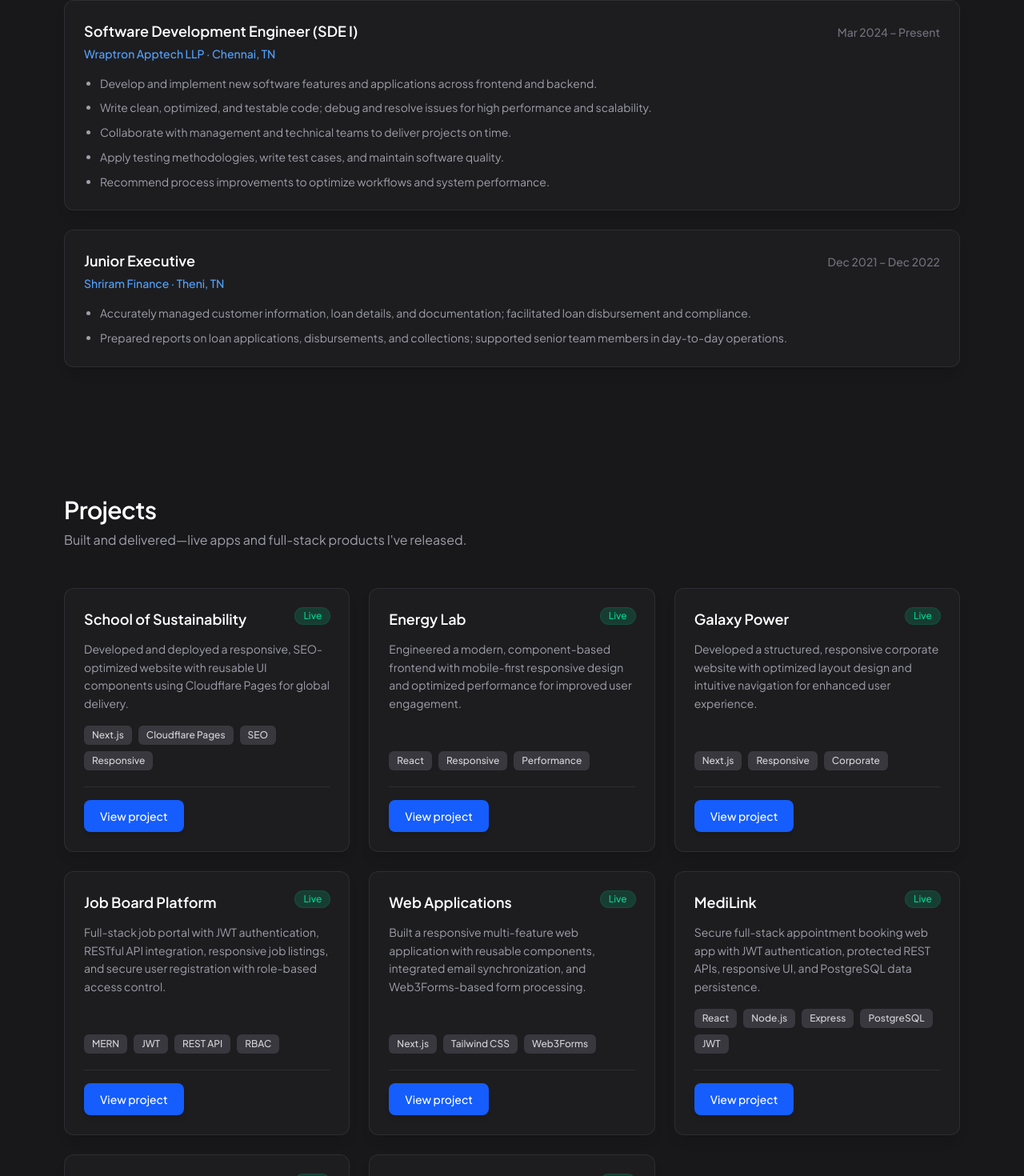
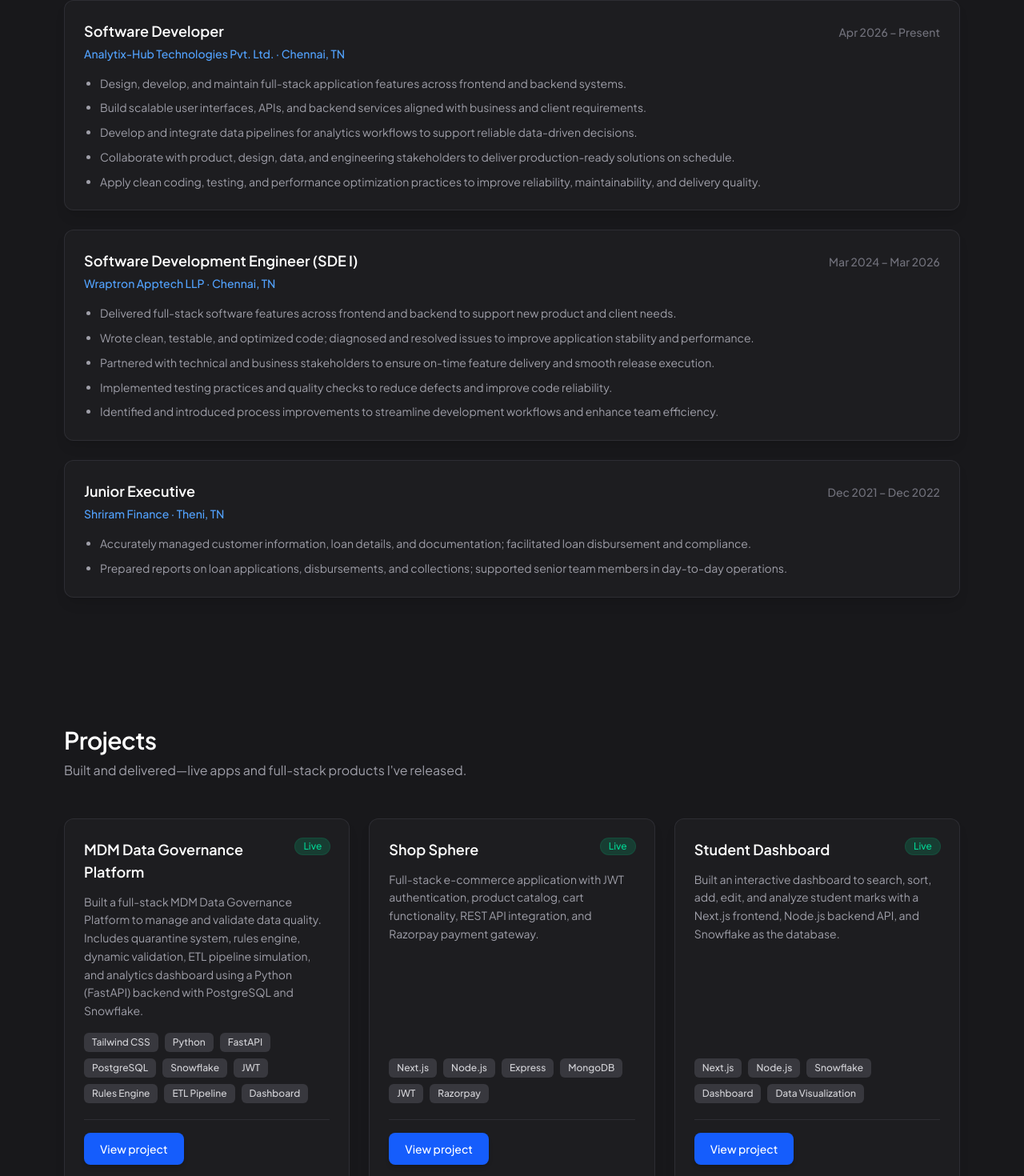
Before and after one commit to Sudharsen27/portfolio, a Next.js app: page / in a window 1280 px wide. Shown: the part 2282-3752 px from the top of the page at 80% size. Built offline with nearby package versions, Linux system fonts and the light colour scheme; no server answers.

Commit message:
add experience and project

```diff
--- a/app/api/notify-visit/route.ts
+++ b/app/api/notify-visit/route.ts
@@ -213,10 +213,11 @@ export async function POST(request: Request) {
     return NextResponse.json(
       {
         ok: false,
+        skipped: true,
         error: "Missing notification configuration. Set NOTIFY_WEBHOOK_URL or (NOTIFY_EMAIL_TO + RESEND_API_KEY).",
         missing,
       },
-      { status: 501 }
+      { status: 200 }
     );
   }
 
--- a/src/data/experience.ts
+++ b/src/data/experience.ts
@@ -2,15 +2,27 @@ import type { ExperienceItem } from "@/src/types";
 
 export const experienceData: ExperienceItem[] = [
   {
+    role: "Software Developer",
+    company: "Analytix-Hub Technologies Pvt. Ltd. · Chennai, TN",
+    period: "Apr 2026 – Present",
+    highlights: [
+      "Design, develop, and maintain full-stack application features across frontend and backend systems.",
+      "Build scalable user interfaces, APIs, and backend services aligned with business and client requirements.",
+      "Develop and integrate data pipelines for analytics workflows to support reliable data-driven decisions.",
+      "Collaborate with product, design, data, and engineering stakeholders to deliver production-ready solutions on schedule.",
+      "Apply clean coding, testing, and performance optimization practices to improve reliability, maintainability, and delivery quality.",
+    ],
+  },
+  {
     role: "Software Development Engineer (SDE I)",
     company: "Wraptron Apptech LLP · Chennai, TN",
-    period: "Mar 2024 – Present",
+    period: "Mar 2024 – Mar 2026",
     highlights: [
-      "Develop and implement new software features and applications across frontend and backend.",
-      "Write clean, optimized, and testable code; debug and resolve issues for high performance and scalability.",
-      "Collaborate with management and technical teams to deliver projects on time.",
-      "Apply testing methodologies, write test cases, and maintain software quality.",
-      "Recommend process improvements to optimize workflows and system performance.",
+      "Delivered full-stack software features across frontend and backend to support new product and client needs.",
+      "Wrote clean, testable, and optimized code; diagnosed and resolved issues to improve application stability and performance.",
+      "Partnered with technical and business stakeholders to ensure on-time feature delivery and smooth release execution.",
+      "Implemented testing practices and quality checks to reduce defects and improve code reliability.",
+      "Identified and introduced process improvements to streamline development workflows and enhance team efficiency.",
     ],
   },
   {
--- a/src/data/projects.ts
+++ b/src/data/projects.ts
@@ -1,6 +1,61 @@
 import type { Project } from "@/src/types";
 
 export const projectsData: Project[] = [
+  {
+    id: "9",
+    title: "MDM Data Governance Platform",
+    description:
+      "Built a full-stack MDM Data Governance Platform to manage and validate data quality. Includes quarantine system, rules engine, dynamic validation, ETL pipeline simulation, and analytics dashboard using a Python (FastAPI) backend with PostgreSQL and Snowflake.",
+    tags: [
+      "Tailwind CSS",
+      "Python",
+      "FastAPI",
+      "PostgreSQL",
+      "Snowflake",
+      "JWT",
+      "Rules Engine",
+      "ETL Pipeline",
+      "Dashboard",
+    ],
+    href: "https://mdm-data-governance-platform-fronte.vercel.app/login",
+    repo: "#",
+  },
+  {
+    id: "7",
+    title: "Shop Sphere",
+    description:
+      "Full-stack e-commerce application with JWT authentication, product catalog, cart functionality, REST API integration, and Razorpay payment gateway.",
+    tags: ["Next.js", "Node.js", "Express", "MongoDB", "JWT", "Razorpay"],
+    href: "https://shopsphere-frontend-self.vercel.app/",
+    repo: "#",
+  },
+  {
+    id: "8",
+    title: "Student Dashboard",
+    description:
+      "Built an interactive dashboard to search, sort, add, edit, and analyze student marks with a Next.js frontend, Node.js backend API, and Snowflake as the database.",
+    tags: ["Next.js", "Node.js", "Snowflake", "Dashboard", "Data Visualization"],
+    href: "https://student-dashboard-snowflake-fronten.vercel.app/",
+    repo: "#",
+  },
+  {
+    id: "6",
+    title: "MediLink",
+    description:
+      "Secure full-stack appointment booking web app with JWT authentication, protected REST APIs, responsive UI, and PostgreSQL data persistence.",
+    tags: ["React", "Node.js", "Express", "PostgreSQL", "JWT"],
+    href: "https://medilink-frontendapp.pages.dev/login",
+    repo: "#",
+  },
+  {
+    id: "4",
+    title: "Job Board Platform",
+    description:
+      "Full-stack job portal with JWT authentication, RESTful API integration, responsive job listings, and secure user registration with role-based access control.",
+    tags: ["MERN", "JWT", "REST API", "RBAC"],
+    href: "https://jobboardapplication.pages.dev/",
+    repo: "#",
+  },
   {
     id: "1",
     title: "School of Sustainability",
@@ -29,15 +84,6 @@ export const projectsData: Project[] = [
     repo: "#",
   },
   {
-    id: "4",
-    title: "Job Board Platform",
-    description:
-      "Full-stack job portal with JWT authentication, RESTful API integration, responsive job listings, and secure user registration with role-based access control.",
-    tags: ["MERN", "JWT", "REST API", "RBAC"],
-    href: "https://jobboardapplication.pages.dev/",
-    repo: "#",
-  },
-  {
     id: "5",
     title: "Web Applications",
     description:
@@ -46,31 +92,4 @@ export const projectsData: Project[] = [
     href: "https://webapplicationss.netlify.app/",
     repo: "#",
   },
-  {
-    id: "6",
-    title: "MediLink",
-    description:
-      "Secure full-stack appointment booking web app with JWT authentication, protected REST APIs, responsive UI, and PostgreSQL data persistence.",
-    tags: ["React", "Node.js", "Express", "PostgreSQL", "JWT"],
-    href: "https://medilink-frontendapp.pages.dev/login",
-    repo: "#",
-  },
-  {
-    id: "7",
-    title: "Shop Sphere",
-    description:
-      "Full-stack e-commerce application with JWT authentication, product catalog, cart functionality, REST API integration, and Razorpay payment gateway.",
-    tags: ["Next.js", "Node.js", "Express", "MongoDB", "JWT", "Razorpay"],
-    href: "https://shopsphere-frontend-self.vercel.app/",
-    repo: "#",
-  },
-  {
-    id: "8",
-    title: "Student Dashboard",
-    description:
-      "Built an interactive dashboard to search, sort, add, edit, and analyze student marks with a Next.js frontend, Node.js backend API, and Snowflake as the database.",
-    tags: ["Next.js", "Node.js", "Snowflake", "Dashboard", "Data Visualization"],
-    href: "https://student-dashboard-snowflake-fronten.vercel.app/",
-    repo: "#",
-  },
 ];
```
